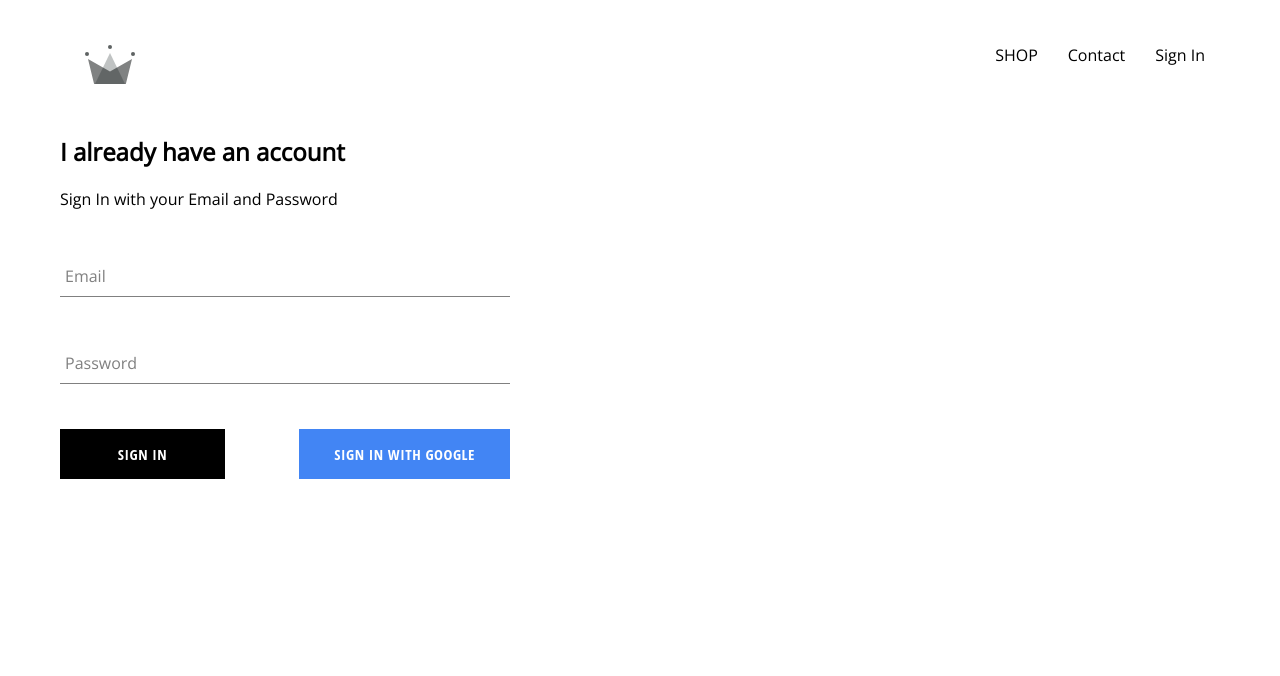
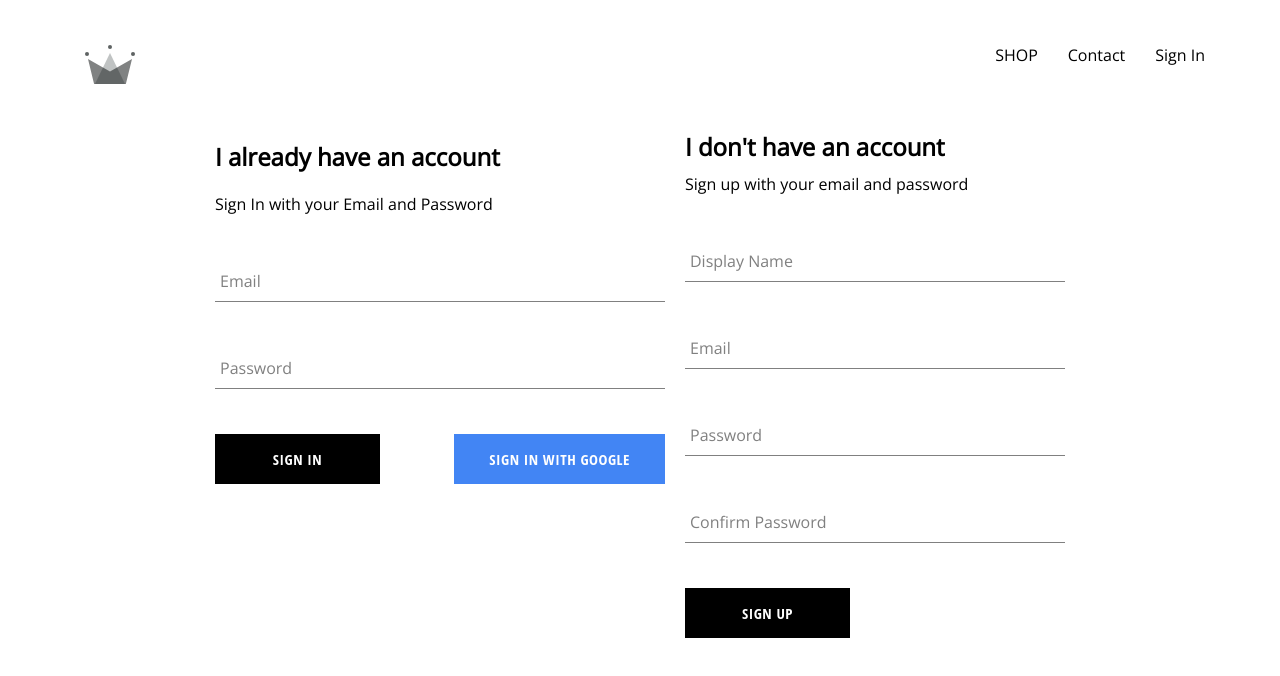
Before and after one commit to SudhanshuTomar/anistore, a React (Create React App) app: page /signin in a window 1280 px wide. Shown: the top 676 px of the page. Built offline with nearby package versions, Linux system fonts and the light colour scheme; no server answers.

Commit message:
created sign up page and authenticated with firebase

```diff
--- a/src/App.js
+++ b/src/App.js
@@ -16,15 +16,23 @@
   }
   unsubscribeFromAuth = null;
 
-  // componentDidMount(){
-  //   this.unsubscribeFromAuth = auth.onAuthStateChanged(user => {
-  //     this.setState({currentUser:user});
-  //     console.log(user);
-  //   });
-  // }
   componentDidMount(){
-    this.unsubscribeFromAuth = auth.onAuthStateChanged( async user => {
-      createUserProfileDocument(user);
+    this.unsubscribeFromAuth = auth.onAuthStateChanged( async userAuth => {
+      if(userAuth){
+        const userRef = await createUserProfileDocument(userAuth);
+
+        userRef.onSnapshot( snapShot => {
+          this.setState({
+            currentUser:{
+              id: snapShot.id,
+              ...snapShot.data()
+            }
+          });
+        })
+      }
+      else{
+        this.setState({currentUser:userAuth});
+      }
     });
   }
   componentWillUnmount(){
--- /dev/null
+++ b/src/components/signUp/signUp.jsx
@@ -0,0 +1,93 @@
+import React from 'react'
+import FormInput from '../form-input/formInput'
+import CustomButton from '../custom-button/customButton'
+import { auth,createUserProfileDocument } from '../../firebase/firebase'
+import "./signUp.scss"
+
+class SignUp extends React.Component{
+    constructor(){
+        super();
+        this.state = {
+            displayName: '',
+            email: '',
+            password: '',
+            confirmPassword: ''
+        }
+    };
+    handleSubmit = async event => {
+        event.preventDefault();
+        const {displayName,email,password,confirmPassword} = this.state;
+        if(password !== confirmPassword){
+            alert('passwords dont match');
+            return;
+        }
+
+        try{
+            const {user} = await auth.createUserWithEmailAndPassword(
+                email,
+                password
+            );
+
+            await createUserProfileDocument(user,{displayName});
+
+            this.setState({
+                displayName: '',
+                email: '',
+                password: '',
+                confirmPassword: ''
+            });
+        }catch(error){
+            console.log(error);
+        }
+    }
+    handleChange = event => {
+        const {name,value} = event.target;
+        this.setState({[name]:value});
+    }
+    render(){
+        const {displayName,email,password,confirmPassword} = this.state;
+        return(
+            <div className='sign-up'>
+                <h2 className='title'>I don't have an account</h2>
+                <span>Sign up with your email and password</span>
+                <form className='sign-up-form' onSubmit={this.handleSubmit}>
+                    <FormInput
+                    type='text'
+                    name='displayName'
+                    value={displayName}
+                    onChange={this.handleChange}
+                    label='Display Name'
+                    required
+                    />
+                    <FormInput
+                    type='email'
+                    name='email'
+                    value={email}
+                    onChange={this.handleChange}
+                    label='Email'
+                    required
+                    />
+                    <FormInput
+                    type='password'
+                    name='password'
+                    value={password}
+                    onChange={this.handleChange}
+                    label='Password'
+                    required
+                    />
+                    <FormInput
+                    type='password'
+                    name='confirmPassword'
+                    value={confirmPassword}
+                    onChange={this.handleChange}
+                    label='Confirm Password'
+                    required
+                    />
+                    <CustomButton type="submit"> SIGN UP</CustomButton>
+                </form>
+            </div>
+        )
+    }
+}
+
+export default SignUp;
--- /dev/null
+++ b/src/components/signUp/signUp.scss
@@ -0,0 +1,9 @@
+.sign-up{
+    display:flex;
+    flex-direction: column;
+    width: 380px;
+
+    .title{
+        margin:10px 0;
+    }
+}
--- a/src/pages/SignIn-and-signUp-page/SignInAndSignUpPage.jsx
+++ b/src/pages/SignIn-and-signUp-page/SignInAndSignUpPage.jsx
@@ -1,10 +1,12 @@
 import React from "react";
 import SignIn from "../../components/SignIn/SignIn";
+import SignUp from "../../components/signUp/signUp";
 import './SignInAndSignUpPage.scss'
 
 const SignInAndSignUpPage = () => (
     <div className="SignInAndSignUpPage">
         <SignIn />
+        <SignUp />
     </div>
 )
 export default SignInAndSignUpPage;
--- a/src/pages/SignIn-and-signUp-page/SignInAndSignUpPage.scss
+++ b/src/pages/SignIn-and-signUp-page/SignInAndSignUpPage.scss
@@ -0,0 +1,6 @@
+.SignInAndSignUpPage{
+    display: flex;
+    justify-content: space-between;
+    width: 850px;
+    margin: 30px auto;
+}
```
